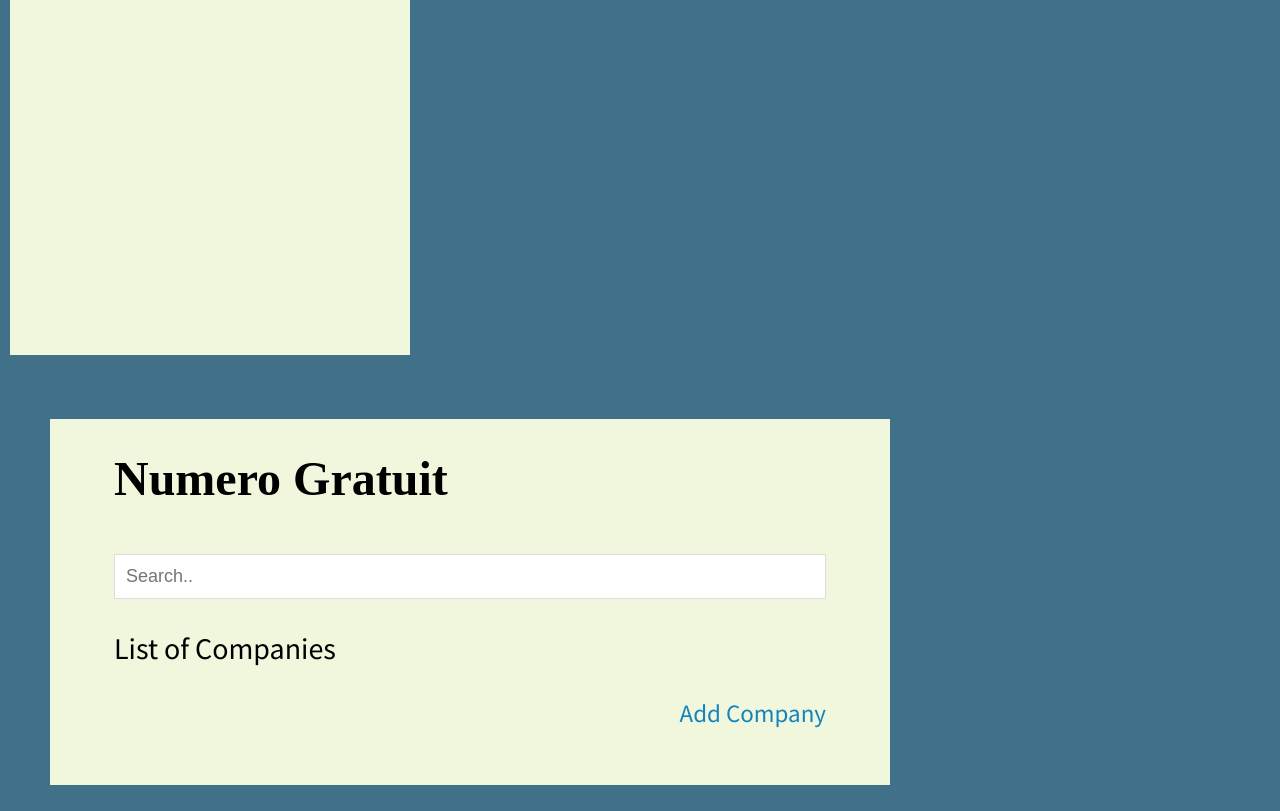
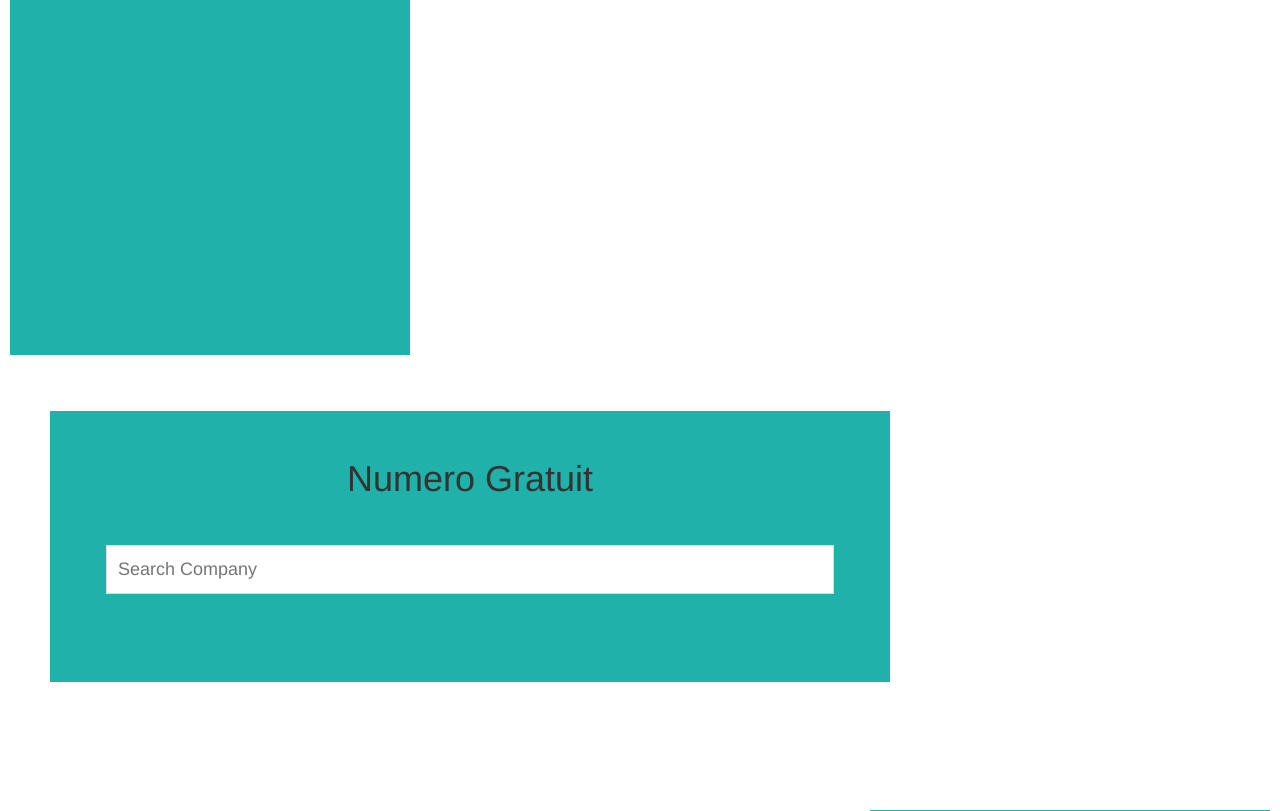
Before and after one commit to ADHIKSHA/Numero-Gratuit, a Flask app: page / in a window 1280 px wide. Shown: the part 345-1156 px from the top of the page. Run offline with Flask 2, Linux system fonts and the light colour scheme; data that the repository does not hold is empty; some libraries are stand-ins or nearby versions; some web fonts are replaced.

Commit message:
final commit

```diff
--- a/app.py
+++ b/app.py
@@ -44,7 +44,7 @@
 	for i in li:
 		if(i["name"]==name):
 			data= i["phone"]
-	return render_template('symbol.html', the_title='Contact Info',data= data)
+	return render_template('symbol.html', the_title='Contact Info',data= data,comp=name)
 
 
 @app.route('/myth.html', methods=['POST','GET'])
--- a/static/css/main.css
+++ b/static/css/main.css
@@ -8,7 +8,7 @@
     font-family: 'Source Sans Pro', sans-serif;
     font-size: 100%;
     color: #000;
-    background: #407189;
+    background:#f1f7dc;
     margin: 0;
 }
 
@@ -16,7 +16,7 @@
     margin: 2em auto;
     width: 740px;
     padding: 2em 4em;
-    background: #f1f7dc;
+    background:#20B2AA;
 }
 
 h1, h2 {
@@ -47,12 +47,12 @@
 /* links */
 
 a {
-    color: #1484bc;
+    color: #191970;
     text-decoration: none;
 }
 
 a:hover {
-    color: #407189;
+    color: #1484bc;
     text-decoration: underline;
 }
 
--- a/templates/base.html
+++ b/templates/base.html
@@ -10,7 +10,9 @@
 <script src="https://www.gstatic.com/firebasejs/8.2.10/firebase-app.js"></script>
 <script src="https://cdn.jsdelivr.net/npm/sweetalert2@9.10.13/dist/sweetalert2.all.min.js"></script>
 
-
+     <link rel="stylesheet" href="https://maxcdn.bootstrapcdn.com/bootstrap/3.4.1/css/bootstrap.min.css">
+  <script src="https://ajax.googleapis.com/ajax/libs/jquery/3.5.1/jquery.min.js"></script>
+  <script src="https://maxcdn.bootstrapcdn.com/bootstrap/3.4.1/js/bootstrap.min.js"></script>
 <script src="https://www.gstatic.com/firebasejs/8.2.10/firebase-database.js"></script>
 <script>
   // Your web app's Firebase configuration
--- a/templates/index.html
+++ b/templates/index.html
@@ -44,16 +44,17 @@
 }
 </style>
 <!-- to be filled by the Python script -->
+<CENTER>
 <h1>{{ the_title }}</h1>
-
+</CENTER>
 <!-- note how items from the "static" folder are linked -->
 <div id="all">
-<input type="text" id="mySearch" onkeyup="myFunction()" placeholder="Search.." title="Type in a category">
+<input type="text" id="mySearch" onkeyup="myFunction()" placeholder="Search Company" title="Type in a category">
 <br>
-<p style="font-size: 30px;">List of Companies</p>
-<a href="/myth.html" style="float: right;font-size: 25px;">Add Company</a>
+<!--<p style="font-size: 30px;">List of Companies</p>
+<a href="/myth.html" style="float: right;font-size: 25px;">Add Company</a>-->
 <br>
-<ul id="companies" name="companies">
+<ul id="companies" name="companies" class="list-group">
   <!-- note how items from routes in the the Python script are linked -->
 
 </ul>
@@ -158,6 +159,7 @@
         }
     var a = document.createElement("a");
 var newItem = document.createElement("li");
+newItem.className="list-group-item";
 console.log(array[x]);
 a.textContent = array[x];
 var link = "/symbol.html/"+array[x];
```
Also changed, not shown: templates/symbol.html (+6 -2 lines).
